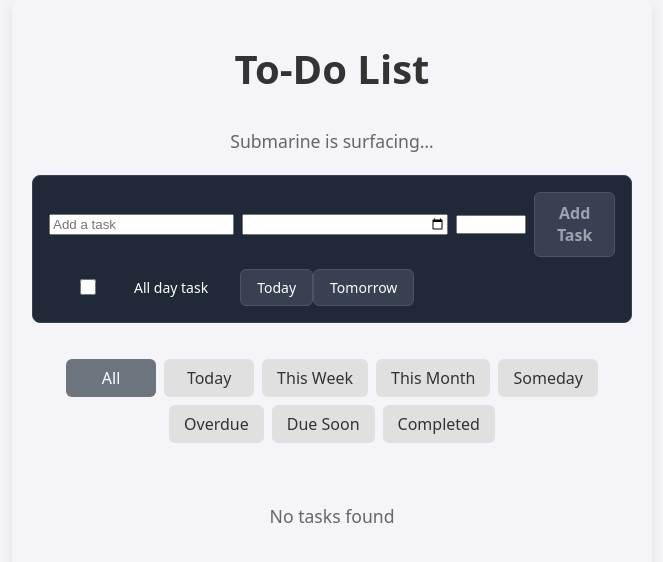
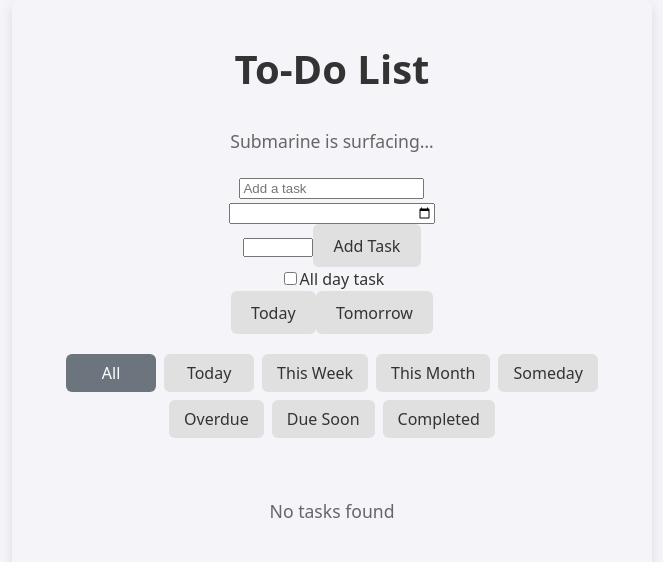
Before and after one commit to Stewysthings/submarine, a React (Vite) app: page / in a window 1280 px wide. Shown: the top 562 px of the page, without its empty margins (308-971 px from the left). Built offline with nearby package versions, Linux system fonts and the light colour scheme.

Commit message:
update to css

```diff
--- a/src/TaskInput.css
+++ b/src/TaskInput.css
@@ -1,132 +1,202 @@
-.task-input-container {
-  background: #1f2937;
-  padding: 1rem;
-  border-radius: 0.5rem;
-  border: 1px solid #374151;
-  margin-bottom: 1rem;
+import React from 'react';
+import './TaskInput.css';
+
+interface TaskInputProps {
+  input: string;
+  dueDate: string;
+  priority: 'low' | 'medium' | 'high';
+  allDay: boolean;
+  setInput: (value: string) => void;
+  setDueDate: (value: string) => void;
+  setPriority: (value: 'low' | 'medium' | 'high') => void;
+  setAllDay: (value: boolean) => void;
+  addTask: () => void;
 }
 
-.task-input-container .flex {
-  display: flex;
-  align-items: center;
-}
+const TaskInput: React.FC<TaskInputProps> = ({
+  input,
+  dueDate,
+  priority,
+  allDay,
+  setInput,
+  setDueDate,
+  setPriority,
+  setAllDay,
+  addTask,
+}) => {
+    // Helper to format dueDate for display
+    const formatDisplayDate = (date: string, allDay: boolean) => {
+      if (!date) return '';
+      try {
+        return allDay
+        ? date.split('T')[0]
+      : new Date(date).toLocaleString('en-US', {
+        year: 'numeric',
+        month: '2-digit',
+        day: '2-digit',
+        hour: '2-digit',
+        minute: '2-digit',
+      });
+      } catch {
+          return 'Invalid date';
+        }
+    };
 
-.task-input-container input[type="checkbox"] {
-  accent-color: #06b6d4;
-  width: 16px;
-  height: 16px;
-}
+      return (
+      <div className="task-input-container">
+    {/* Main input row */}
+    <div className="flex space-x-2 mb-2">
+    <input
+    type="text"
+    value={input}
+      onChange={(e) => setInput(e.target.value)}
+      placeholder="Add a task"
+      onKeyDown={(e) => e.key === 'Enter' && addTask()}
+      className="flex-1 p-2 bg-gray-800 border border-gray-600 rounded"
+      aria-label="Task description"
+      style={{ color: 'black' }}
+    />
 
-/* Fix the checkbox label text color and spacing */
-.task-input-container label {
-  user-select: none;
-  color: #ffffff !important;
-  display: flex;
-  align-items: center;
-  gap: 0.5rem;
-  margin-right: 2rem;
-}
+    <div className="flex items-center space-x-2">
+    <input
+    key={allDay ? 'date' : 'datetime-local'} // Force re-render on type change
+    type={allDay ? 'date' : 'datetime-local'}
+      value={
+      dueDate && !isNaN(new Date(dueDate).getTime())
+    ? allDay
+    ? dueDate.split('T')[0]
+    : dueDate.slice(0, 16)
+    : ''
+    } // Validate and format
+    onChange={(e) => {
+      console.log('Date input changed:', e.target.value, 'allDay:', allDay); // Debug
+    if (allDay) {
+    setDueDate(e.target.value ? `${e.target.value}T23:59:59` : '');
+    } else {
+      setDueDate(e.target.value);
+      }
+    }}
+      className="p-2 bg-gray-800 text-white border border-gray-600 rounded min-w-[180px]"
+      aria-label="Task due date"
+      placeholder={allDay ? 'Select date' : 'Select date & time'}
+      style={{ color: 'white', opacity: 1, '::placeholder': { color: '#9ca3af' } }}
+    />
+    {dueDate && (
+    <span className="text-gray-400 text-sm">
+    {formatDisplayDate(dueDate, allDay)}
+    </span>
+    )}
+    </div>
 
-.task-input-container label span {
-  color: #ffffff !important;
-  font-size: 0.875rem;
-}
+    <select
+    value={priority}
+      onChange={(e) => setPriority(e.target.value as 'low' | 'medium' | 'high')}
+      className="p-2 bg-gray-800 text-white border border-gray-600 rounded"
+      aria-label="Task priority"
+      style={{ color: 'white' }}
+    >
+    <option value="low">Low</option>
+    <option value="medium">Medium</option>
+    <option value="high">High</option>
+    </select>
 
-/* Make sure the date input is wide enough */
-.task-input-container input[type="date"],
-.task-input-container input[type="datetime-local"] {
-  min-width: 180px;
-}
+    <button
+    type="button"
+    onClick={addTask}
+      className="px-4 py-2 bg-cyan-500 text-white rounded hover:bg-cyan-600 whitespace-nowrap font-semibold"
+      disabled={!input.trim()}
+    >
+    Add Task
+    </button>
+    </div>
 
-/* Fix spacing between quick action buttons */
-.task-input-container .flex.items-center.justify-between {
-  margin-top: 0.75rem;
-}
+    {/* Date options row */}
+    <div className="flex items-center justify-between">
+    <div className="flex items-center">
+    {/* All Day checkbox */}
+    <label className="flex items-center cursor-pointer text-white">
+    <input
+    type="checkbox"
+    checked={allDay}
+      onChange={(e) => {
+      const isAllDay = e.target.checked;
+      console.log('All day toggled:', isAllDay, 'dueDate:', dueDate); // Debug
+    setAllDay(isAllDay);
+      if (isAllDay && dueDate) {
+      const dateOnly = dueDate.split('T')[0];
+    setDueDate(`${dateOnly}T23:59:59`);
+    } else if (!isAllDay && dueDate) {
+      const dateOnly = dueDate.split('T')[0];
+      const now = new Date();
+      const time = `${String(now.getHours()).padStart(2, '0')}:${String(now.getMinutes()).padStart(2, '0')}`;
+    setDueDate(`${dateOnly}T${time}`);
+    }
+    }}
+      className="w-4 h-4 text-cyan-600 bg-gray-700 border-gray-600 rounded focus:ring-cyan-500"
+      />
+      <span className="text-white ml-2">All day task</span>
+      </label>
 
-/* Style the main Add Task button with better contrast */
-.task-input-container .bg-cyan-500 {
-  background-color: #06b6d4 !important;
-  color: #ffffff !important;
-  font-weight: 600;
-  border: 1px solid #0891b2;
-}
+    {/* Show current date/time info */}
+    {dueDate && (
+    <span className="text-gray-400 ml-4 text-sm">
+    {allDay ? 'Due end of day' : 'Specific time'}
+    </span>
+    )}
+    </div>
 
-.task-input-container .bg-cyan-500:hover {
-  background-color: #0891b2 !important;
-  color: #ffffff !important;
-}
+    {/* Quick date buttons with better spacing */}
+    <div className="flex space-x-4">
+    <button
+    type="button"
+    onClick={() => {
+      const today = new Date();
+      const year = today.getFullYear();
+      const month = String(today.getMonth() + 1).padStart(2, '0');
+      const day = String(today.getDate()).padStart(2, '0');
+      const todayEndOfDay = `${year}-${month}-${day}T23:59:59`;
+    setDueDate(todayEndOfDay);
+    setAllDay(true);
+      console.log('Today set:', todayEndOfDay); // Debug
+    }}
+      className="px-4 py-2 bg-gray-700 text-white rounded hover:bg-gray-600 font-medium"
+      >
+      Today
+      </button>
+      <button
+      type="button"
+      onClick={() => {
+      const tomorrow = new Date();
+      tomorrow.setDate(tomorrow.getDate() + 1);
+      const year = tomorrow.getFullYear();
+      const month = String(tomorrow.getMonth() + 1).padStart(2, '0');
+      const day = String(tomorrow.getDate()).padStart(2, '0');
+      const tomorrowEndOfDay = `${year}-${month}-${day}T23:59:59`;
+    setDueDate(tomorrowEndOfDay);
+    setAllDay(true);
+      console.log('Tomorrow set:', tomorrowEndOfDay); // Debug
+    }}
+      className="px-4 py-2 bg-gray-700 text-white rounded hover:bg-gray-600 font-medium"
+      >
+      Tomorrow
+      </button>
+    {dueDate && (
+    <button
+    type="button"
+    onClick={() => {
+    setDueDate('');
+    setAllDay(false);
+      console.log('Date cleared'); // Debug
+    }}
+      className="px-4 py-2 bg-red-600 text-white rounded hover:bg-red-500 font-medium"
+      >
+      Clear
+      </button>
+    )}
+    </div>
+    </div>
+    </div>
+    );
+    };
 
-.task-input-container .bg-cyan-500:disabled {
-  background-color: #374151 !important;
-  color: #9ca3af !important;
-  cursor: not-allowed;
-  border: 1px solid #4b5563;
-}
-
-/* Style the quick action buttons with better contrast and spacing */
-.task-input-container .flex.space-x-3:last-child {
-  gap: 1rem; /* More space between buttons */
-}
-
-.task-input-container .bg-gray-700 {
-  background-color: #374151 !important;
-  color: #ffffff !important;
-  font-weight: 500;
-  border: 1px solid #4b5563;
-  padding: 0.5rem 1rem !important;
-  font-size: 0.875rem !important;
-  white-space: nowrap;
-  min-width: 70px;
-}
-
-.task-input-container .bg-gray-700:hover {
-  background-color: #4b5563 !important;
-  color: #ffffff !important;
-  border: 1px solid #6b7280;
-}
-
-/* Style the Clear button */
-.task-input-container .bg-red-600 {
-  background-color: #dc2626 !important;
-  color: #ffffff !important;
-  font-weight: 500;
-  border: 1px solid #b91c1c;
-  padding: 0.5rem 1rem !important;
-  font-size: 0.875rem !important;
-  white-space: nowrap;
-  min-width: 70px;
-}
-
-.task-input-container .bg-red-600:hover {
-  background-color: #b91c1c !important;
-  color: #ffffff !important;
-  border: 1px solid #991b1b;
-}
-
-/* Style the status text */
-.task-input-container .text-gray-400 {
-  color: #9ca3af !important;
-  font-style: italic;
-  margin-left: 1rem;
-}
-
-/* Style the main input row */
-.task-input-container .flex.space-x-2.mb-2 {
-  gap: 0.5rem;
-  margin-bottom: 0.75rem;
-}
-
-/* Make sure all text in the container is visible */
-.task-input-container .text-white {
-  color: #ffffff !important;
-}
-
-/* Override any conflicting button styles */
-.task-input-container button {
-  transition: all 0.2s ease-in-out;
-}
-
-.task-input-container button:focus {
-  outline: 2px solid #06b6d4;
-  outline-offset: 2px;
-}
+export default TaskInput;
```
